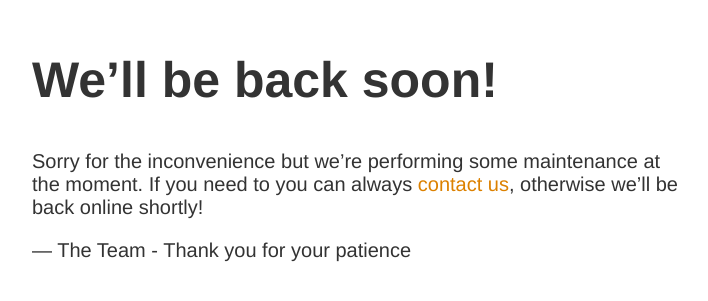
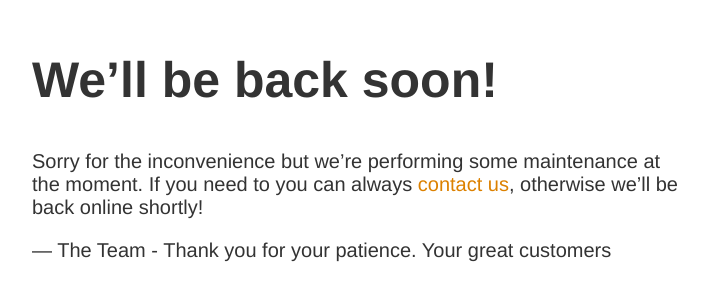
Before and after one commit to keithpk1224/udemy_index, a plain HTML site: page index.html in a window 1280 px wide. Shown: the part 149-450 px from the top of the page, without its empty margins (283-991 px from the left). Drawn offline with Linux system fonts and the light colour scheme.

Commit message:
Update index.html

```diff
--- a/index.html
+++ b/index.html
@@ -13,6 +13,6 @@
     <h1>We&rsquo;ll be back soon!</h1>
     <div>
         <p>Sorry for the inconvenience but we&rsquo;re performing some maintenance at the moment. If you need to you can always <a href="mailto:#">contact us</a>, otherwise we&rsquo;ll be back online shortly!</p>
-        <p>&mdash; The Team - Thank you for your patience</p>
+        <p>&mdash; The Team - Thank you for your patience.  Your great customers</p>
     </div>
 </article>
```
